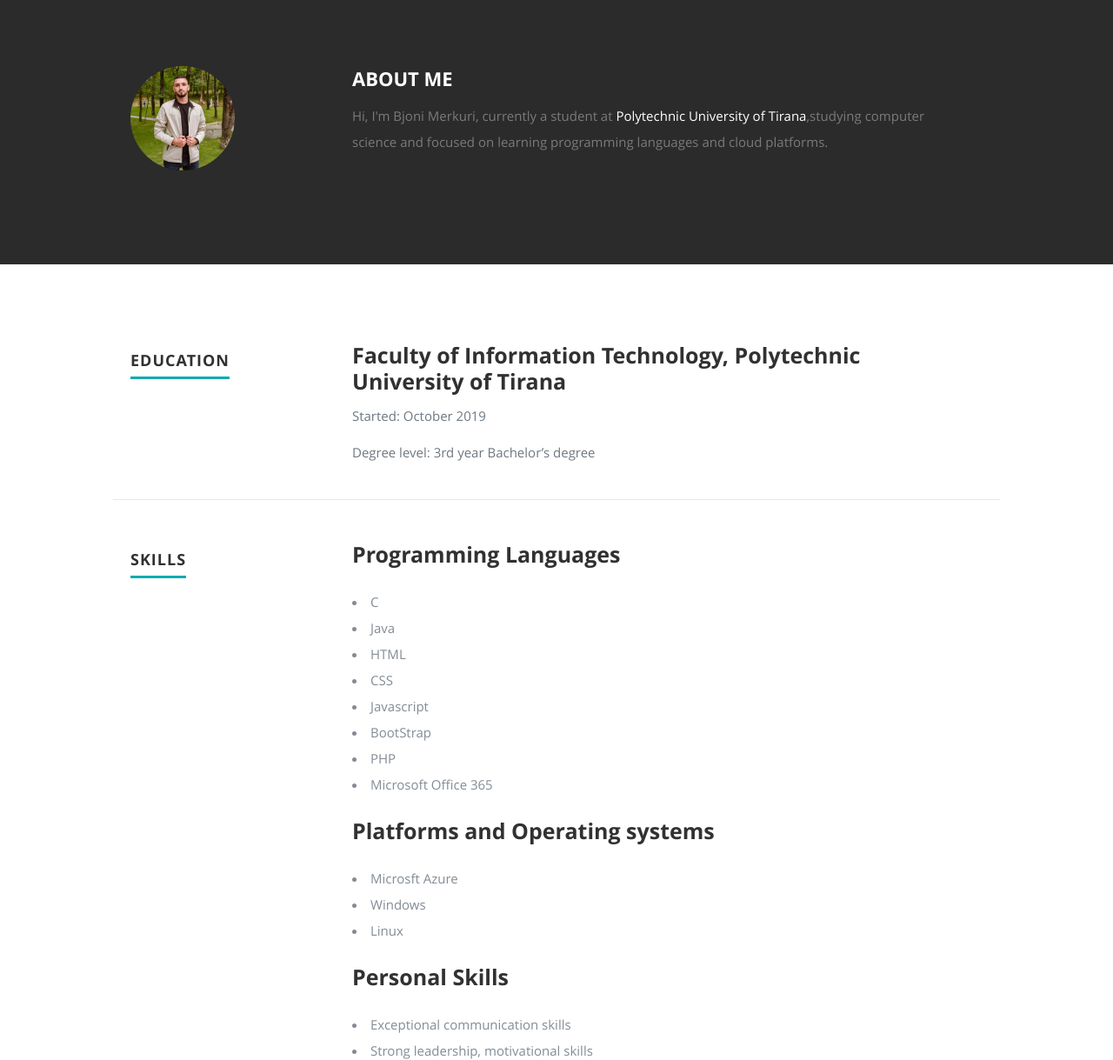
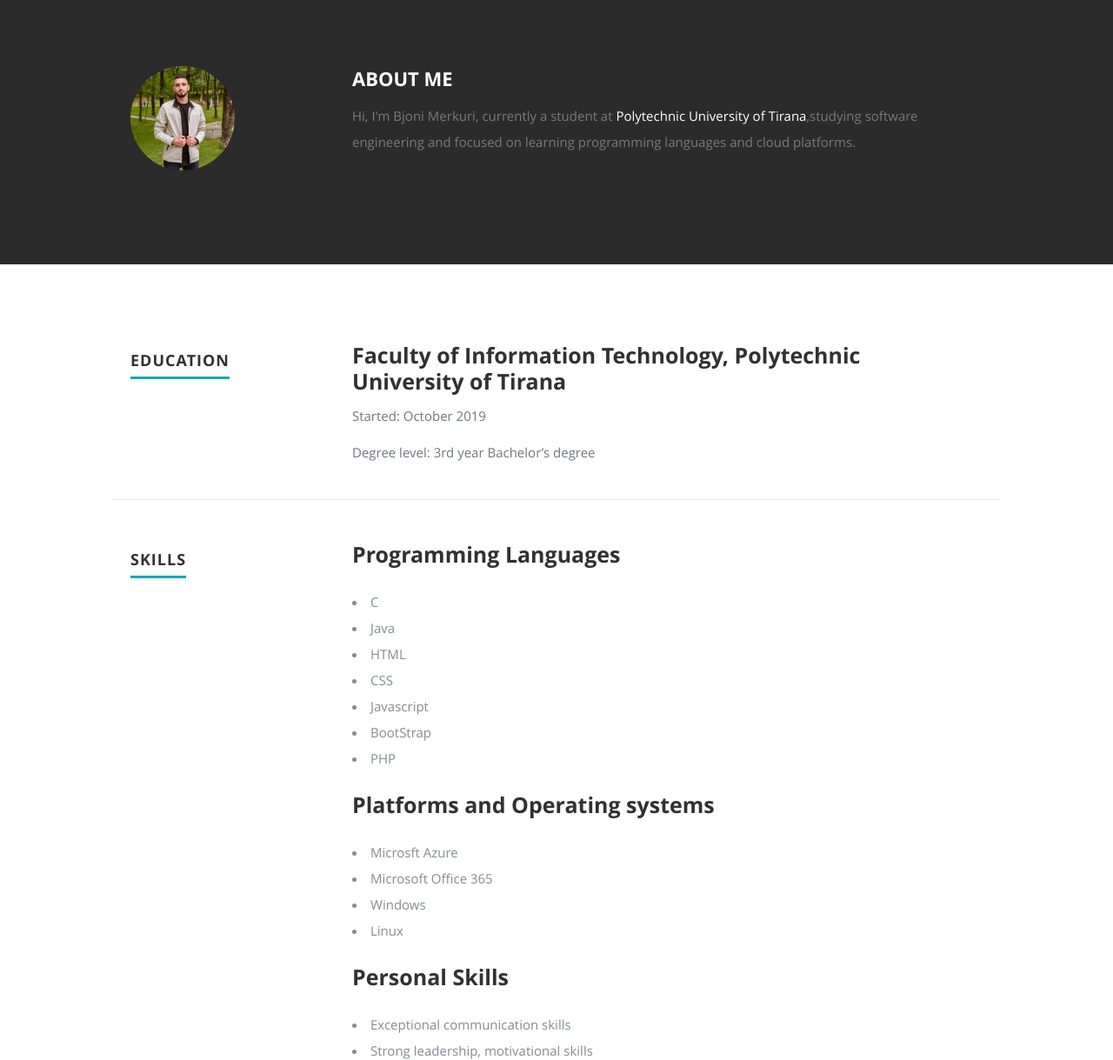
Before and after one commit to bjoni1/azure-resume, a plain HTML site: page frontend/index.html in a window 1280 px wide. Shown: the part 820-2039 px from the top of the page at 87% size. Drawn offline with nearby package versions, Linux system fonts and the light colour scheme.

Commit message:
Updated Website

```diff
--- a/frontend/index.html
+++ b/frontend/index.html
@@ -56,7 +56,6 @@
          <div class="banner-text">
             <h1 class="responsive-headline">Hi, I'm Bjoni</h1>
 
-            <!-- <p>and this page has been viewed <a id="counter"></a> times :) </p>  -->
             <ul class="social">
                <li><a href="https://www.linkedin.com/in/bjoni-merkuri-739630134/"><i class="fa fa-linkedin"></i></a></li>
                <li><a href="mailto:bjonimerkuri1@gmail.com"><i class="fa fa-envelope"></i></a></li>
@@ -88,7 +87,7 @@
 
             <h2>ABOUT ME</h2>
 
-            <p> Hi, I'm Bjoni Merkuri, <span>currently a student at <a href="https://acloud.guru">Polytechnic University of Tirana</a></span><span>,studying computer science </span><span>
+            <p> Hi, I'm Bjoni Merkuri, <span>currently a student at <a href="https://www.fti.edu.al/">Polytechnic University of Tirana</a></span><span>,studying software engineering </span><span>
                and </span><span> focused on learning programming languages and cloud platforms.</span>
 
          </br>
@@ -156,7 +155,6 @@
                   <li>Javascript</li>
                   <li>BootStrap</li>
                   <li>PHP</li>
-                  <li>Microsoft Office 365</li>
                   </p>
 
                </div>
@@ -170,6 +168,7 @@
                   <h3>Platforms and Operating systems</h3>
                   <p>
                      <li>Microsft Azure</li>
+                     <li>Microsoft Office 365</li>
                      <li>Windows</li>
                      <li>Linux</li>
                   </p>
```
Also changed, not shown: 2 other files.
